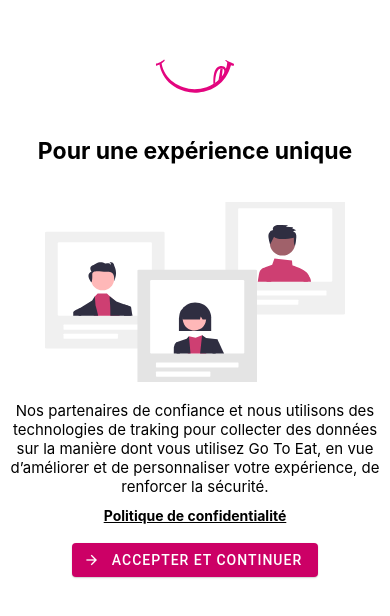
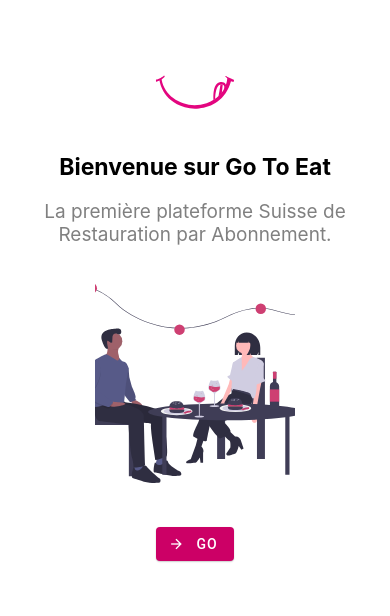
Before and after one commit to MrsRobbot/go-to-eat, a React Native app: screen /Welcome in a window 390 px wide. Shown: the part 140-756 px from the top of the page. Built offline with nearby package versions, Linux system fonts and the light colour scheme.

Commit message:
Ajout de la nativation stack

```diff
--- a/App.js
+++ b/App.js
@@ -3,9 +3,19 @@
 import Experience from './pages/Experience';
 import HowItWork from './pages/HowItWork';
 import Welcome from './pages/Welcome';
+import { NavigationContainer } from '@react-navigation/native';
+import { createNativeStackNavigator } from '@react-navigation/native-stack';
+
+const Stack = createNativeStackNavigator();
 
 export default function App() {
   return (
-    <Experience />
+    <NavigationContainer>
+      <Stack.Navigator  initialRouteName="Welcome">
+        <Stack.Screen name="Welcome" component={Welcome} options={{headerShown: false}} />
+        <Stack.Screen name="HowItWork" component={HowItWork} options={{headerShown: false}} />
+        <Stack.Screen name="Experience" component={Experience} options={{headerShown: false}} />
+      </Stack.Navigator>
+    </NavigationContainer>
   );
 }
--- a/pages/HowItWork.js
+++ b/pages/HowItWork.js
@@ -3,7 +3,7 @@
 import images from '../assets/images'
 import { Button as ButtonPaper } from 'react-native-paper';
 
-const HowItWork = () => {
+const HowItWork = ({navigation}) => {
   return (
     <View style={styles.container}>
       <View style={styles.View}>
@@ -69,7 +69,7 @@
 
             </View>
         </View>
-        <ButtonPaper style={{backgroundColor:"#cc0066"}} mode='contained' icon="arrow-right">SUIVANT</ButtonPaper>
+        <ButtonPaper style={{backgroundColor:"#cc0066"}} mode='contained' icon="arrow-right" onPress={() => navigation.navigate('Experience')}>SUIVANT</ButtonPaper>
       </View>
     </View>
   )
--- a/pages/Welcome.js
+++ b/pages/Welcome.js
@@ -3,7 +3,7 @@
 import images from '../assets/images'
 import { Button as ButtonPaper } from 'react-native-paper';
 
-const Welcome = () => {
+const Welcome = ({navigation}) => {
   return (
     <View style={styles.container}>
       <View style={styles.View}>
@@ -25,7 +25,11 @@
                 marginBottom:"12%"
             }}
         />
-        <ButtonPaper style={{backgroundColor:"#cc0066"}} mode='contained' icon="arrow-right">GO</ButtonPaper>
+        <ButtonPaper
+            style={{backgroundColor:"#cc0066"}}
+            mode='contained'
+            icon="arrow-right"
+            onPress={() => navigation.navigate('HowItWork')}>GO</ButtonPaper>
       </View>
     </View>
   )
@@ -47,12 +51,12 @@
     title:{
         fontSize:23,
         fontWeight:"bold",
-        marginBottom:"10%"
+        marginBottom:"5%"
     },
     paragraph:{
         fontSize:19,
         textAlign:"center",
         color:"gray",
-        marginBottom:"15%"
+        marginBottom:"10%"
     }
 })
```
